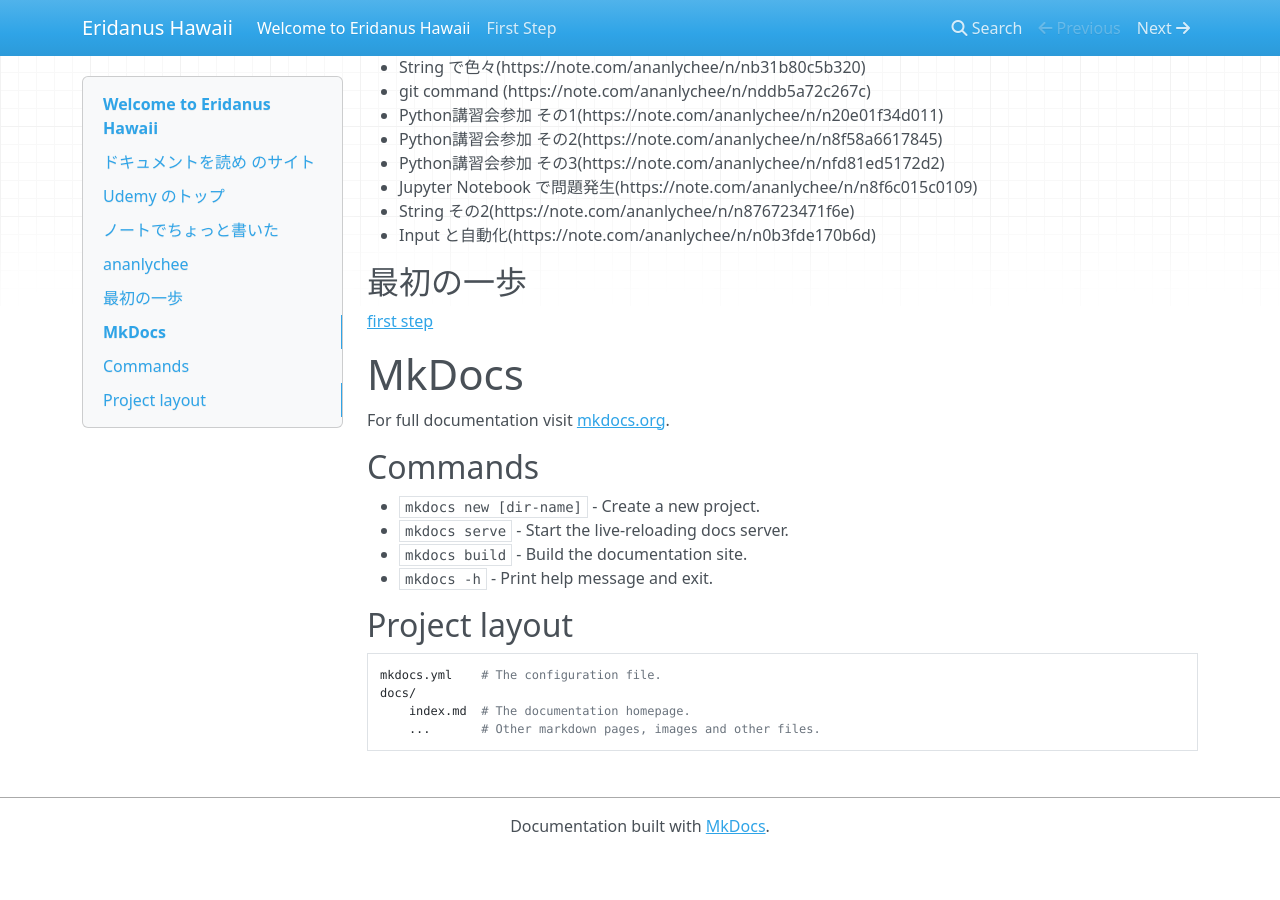
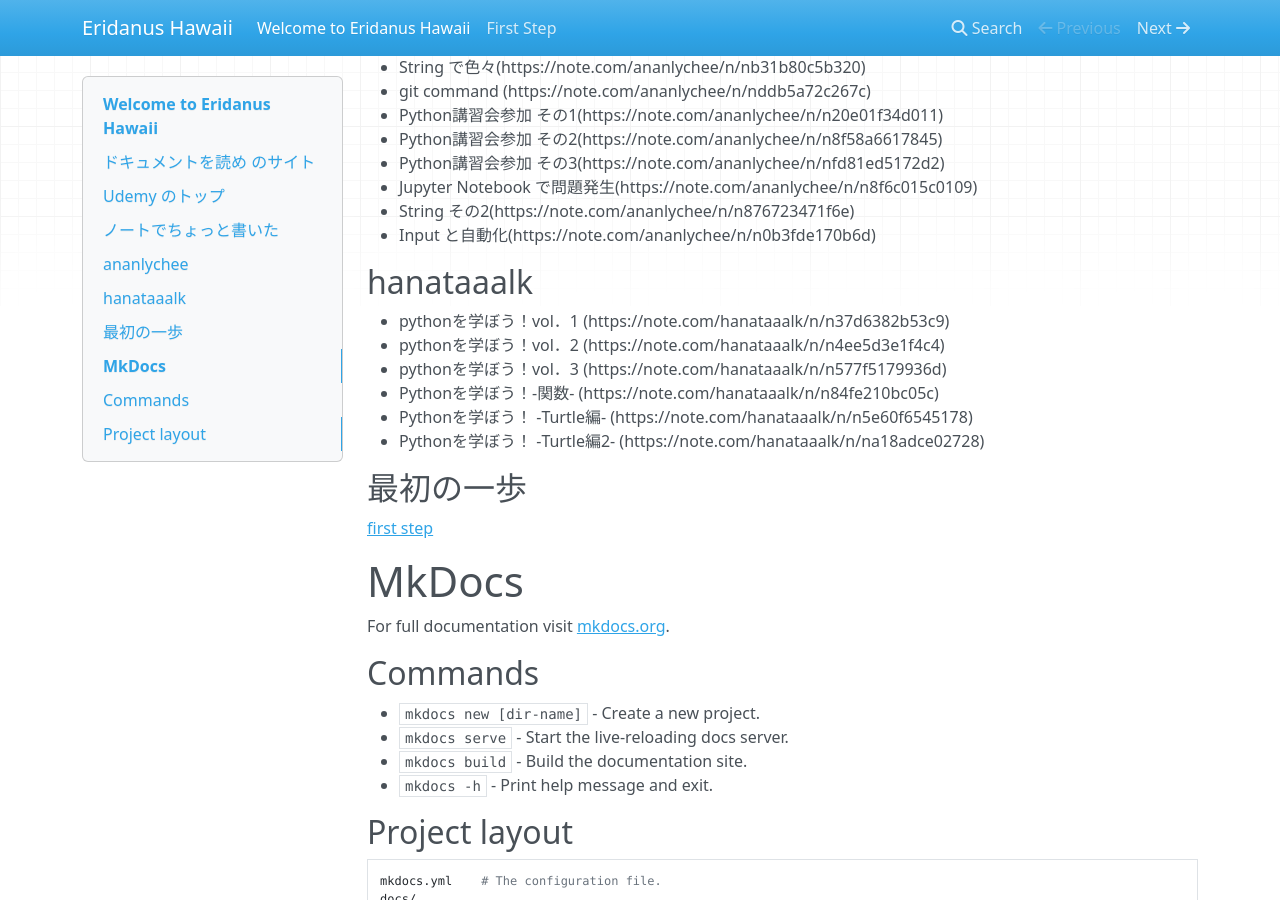
Before and after one commit to Eridanus-Hawaii/PythonTutorial, an MkDocs documentation site: the page built from book/docs/index.md, in a window 1280 px wide and 900 px high, scrolled down 665 px. Built offline with MkDocs 1.6.1, drawn with Linux system fonts in a browser that asks for light colours; nearby versions of some CDN libraries; before the commit the page ends 1519 px from its top, so only the background shows below that.

Commit message:
update index.md

```diff
--- a/book/docs/index.md
+++ b/book/docs/index.md
@@ -40,6 +40,14 @@ Numpy例題
 - String その2(https://note.com/ananlychee/n/n876723471f6e)
 - Input と自動化(https://note.com/ananlychee/n/n0b3fde170b6d)
 
+## hanataaalk
+- pythonを学ぼう！vol．1 (https://note.com/hanataaalk/n/n37d6382b53c9)
+- pythonを学ぼう！vol．2 (https://note.com/hanataaalk/n/n4ee5d3e1f4c4)
+- pythonを学ぼう！vol．3 (https://note.com/hanataaalk/n/n577f5179936d)
+- Pythonを学ぼう！-関数- (https://note.com/hanataaalk/n/n84fe210bc05c)
+- Pythonを学ぼう！ -Turtle編- (https://note.com/hanataaalk/n/n5e60f6545178)
+- Pythonを学ぼう！ -Turtle編2- (https://note.com/hanataaalk/n/na18adce02728)
+
 ## 最初の一歩
 [first step](first-step)
 
```
